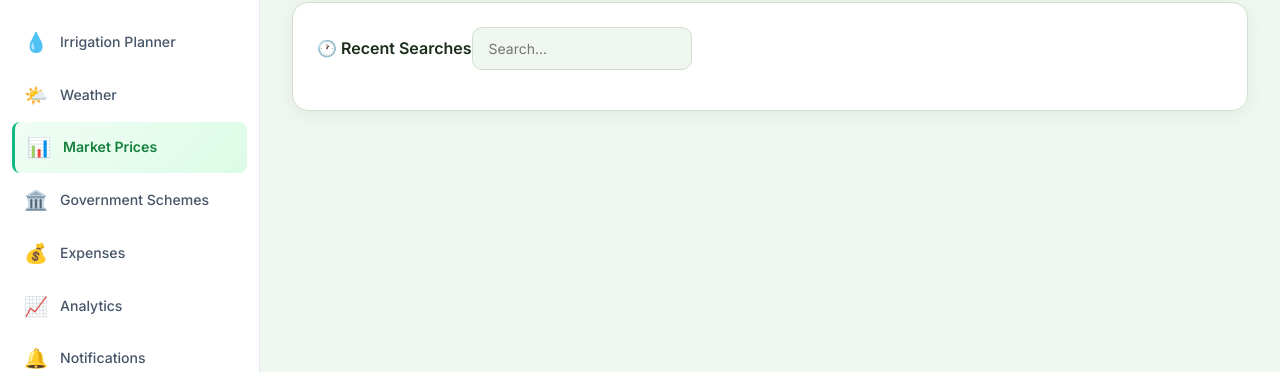
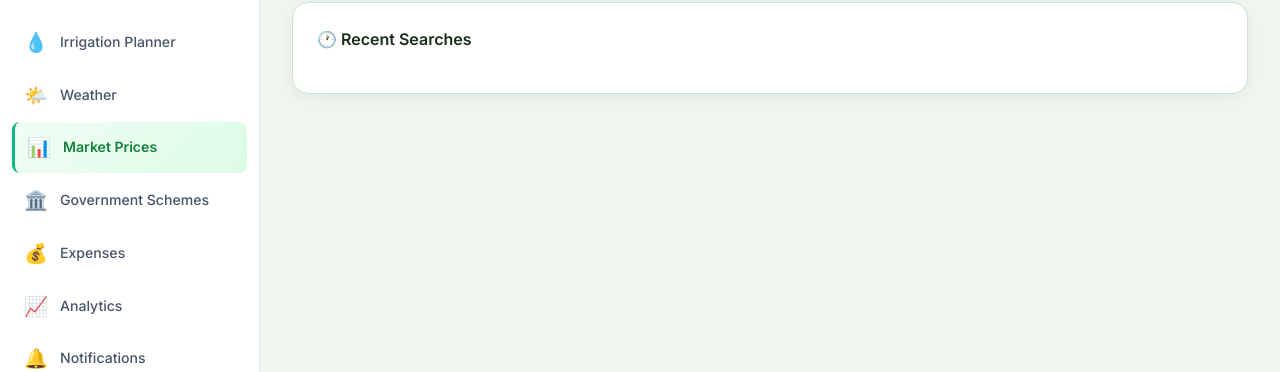
Before and after one commit to vairamkishore104533-ai/AI_Agriculture_Assistant, a Flask app: template templates/market.html in a window 1280 px wide. Shown: the part 428-800 px from the top of the page. Run offline with Flask 3, Linux system fonts and the light colour scheme; the template is opened without the code that fills it, so the values that code supplies are empty.

Commit message:
Remove Recent Searches search bar

```diff
--- a/static/js/market.js
+++ b/static/js/market.js
@@ -44,8 +44,6 @@ function mktBoot() {
     });
     renderFavorites();
     loadHistory();
-    var hs = document.getElementById("mkt-history-search");
-    if (hs) hs.addEventListener("input", function () { mktState.historyPage = 1; loadHistory(); });
     mktRenderTable();
 }
 
@@ -334,10 +332,7 @@ function mktExportPrice() {
 
 function loadHistory() {
     var list = document.getElementById("mkt-history-list");
-    var search = document.getElementById("mkt-history-search");
-    var q = search ? search.value : "";
-    var url = "/api/market/history" + (q ? "?search=" + encodeURIComponent(q) : "");
-    fetch(url)
+    fetch("/api/market/history")
         .then(function (r) { return r.json(); })
         .then(function (res) {
             if (!res.success) return;
--- a/templates/market.html
+++ b/templates/market.html
@@ -125,9 +125,6 @@
         <div class="mkt-card" id="mkt-history-section">
             <div class="mkt-table-header">
                 <h3 class="mkt-section-title">🕐 {% if lang == 'ta' %}சமீபத்திய தேடல்கள்{% else %}Recent Searches{% endif %}</h3>
-                <div class="mkt-table-controls">
-                    <input type="text" class="mkt-search-input mkt-history-search" id="mkt-history-search" placeholder="{% if lang == 'ta' %}தேடு...{% else %}Search...{% endif %}" autocomplete="off">
-                </div>
             </div>
             <div id="mkt-history-list"></div>
         </div>
```
